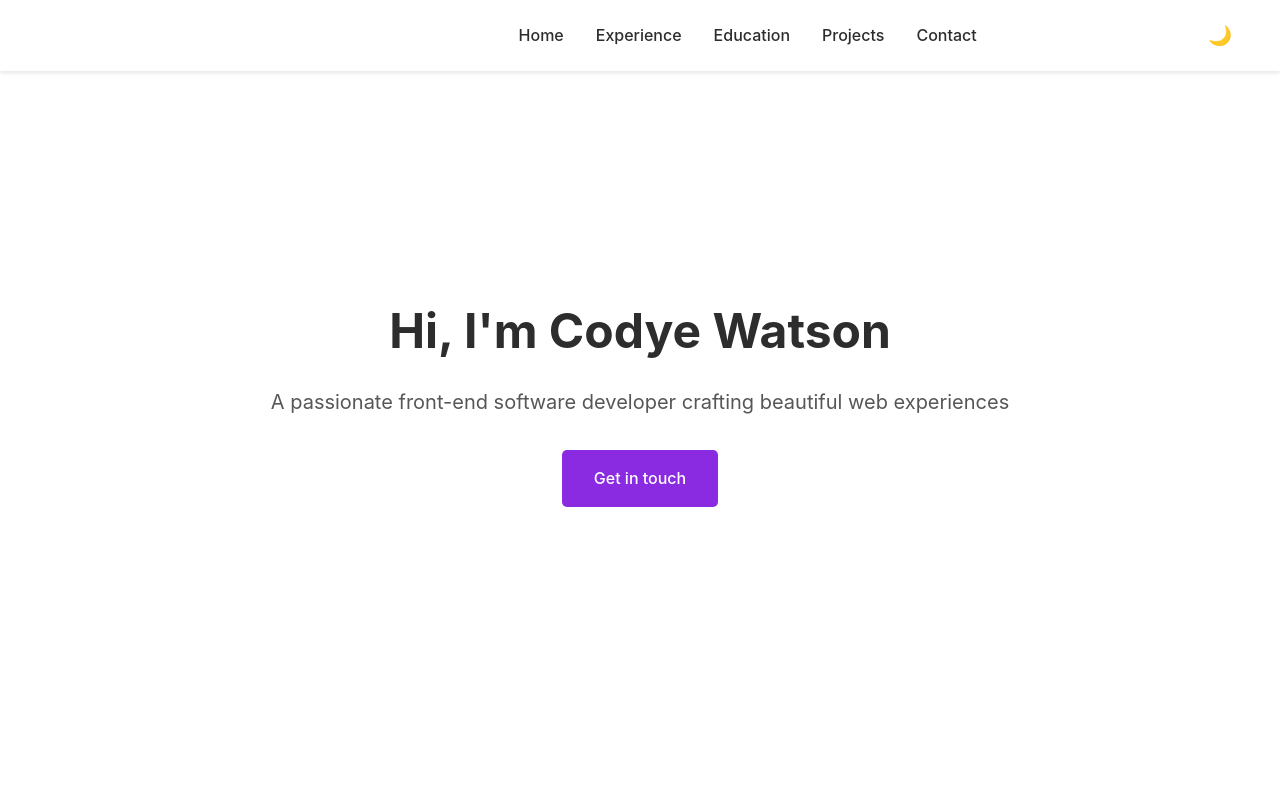
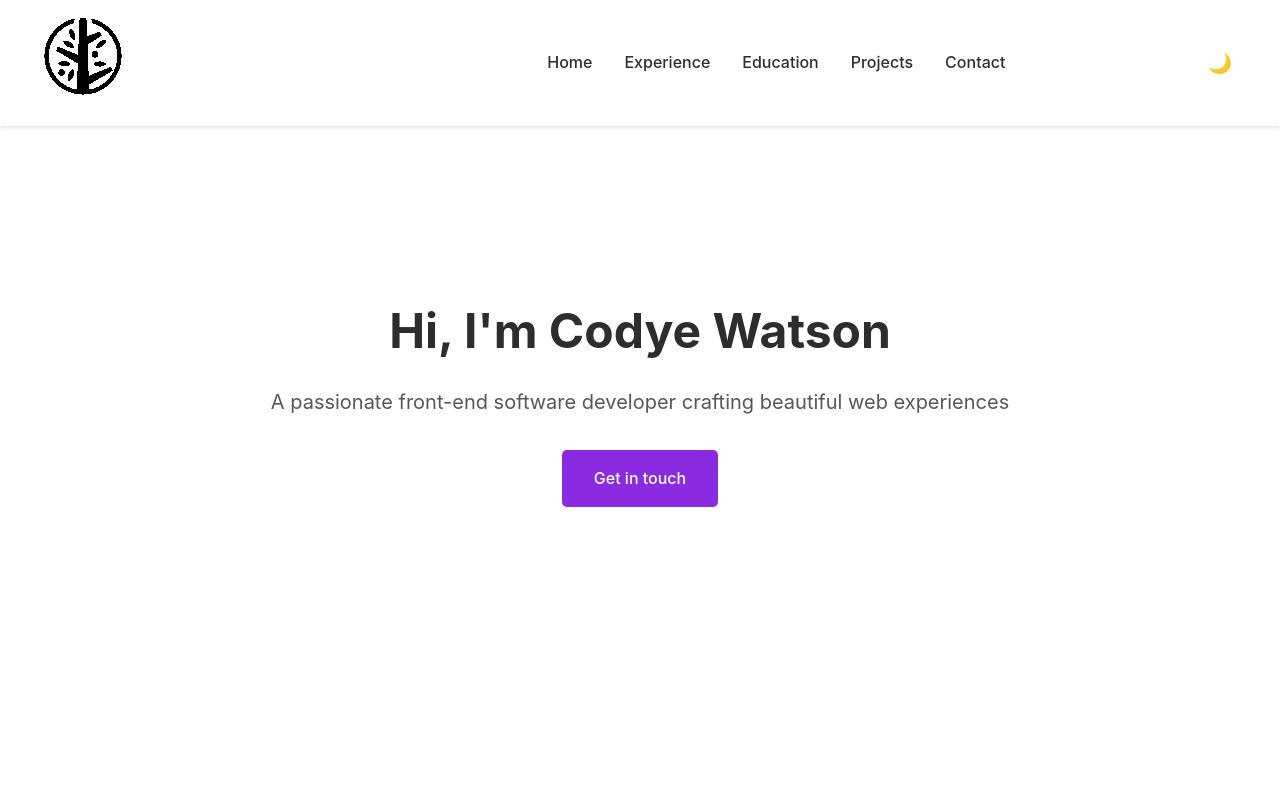
Before and after one commit to Graphettion/site, a plain HTML site: page index.html in a window 1280 px wide. Shown: the top 800 px of the page. Drawn offline with Linux system fonts and the light colour scheme.

Commit message:
SITE: Added favicon and logo

```diff
--- a/assets/js/scripts.js
+++ b/assets/js/scripts.js
@@ -9,6 +9,7 @@
             document.body.setAttribute('data-theme', theme);
             themeToggleButton.textContent = theme === 'dark' ? '☀️' : '🌙';
             localStorage.setItem('theme', theme);
+            document.getElementById('logo').src = theme === 'dark' ? 'assets/images/logo-white.png' : 'assets/images/logo-black.png';
         };
 
         if (savedTheme === 'dark' || (!savedTheme && prefersDarkScheme.matches)) {
--- a/index.html
+++ b/index.html
@@ -4,12 +4,13 @@
     <meta charset="UTF-8">
     <meta name="viewport" content="width=device-width, initial-scale=1.0">
     <title>Codye Watson - Portfolio</title>
+    <link rel="icon" type="image/x-icon" href="assets/images/favicon.png">
     <link rel="stylesheet" href="assets/css/styles.css">
 </head>
 <body>
     <header>
         <nav>
-            <div class="logo"><a href="#"&lt;Codye Watson&gt;</a></div>
+            <div class="logo"><a href="#"><img id="logo" src="assets/images/logo-white.png" loading="lazy" alt="Logo"></div>
             <div class="nav-links">
                 <a href="#home">Home</a>
                 <a href="#experience">Experience</a>
```
Also changed, not shown: assets/images/favicon.png (added), assets/images/logo-black.png (added), assets/images/logo-white.png (added).
